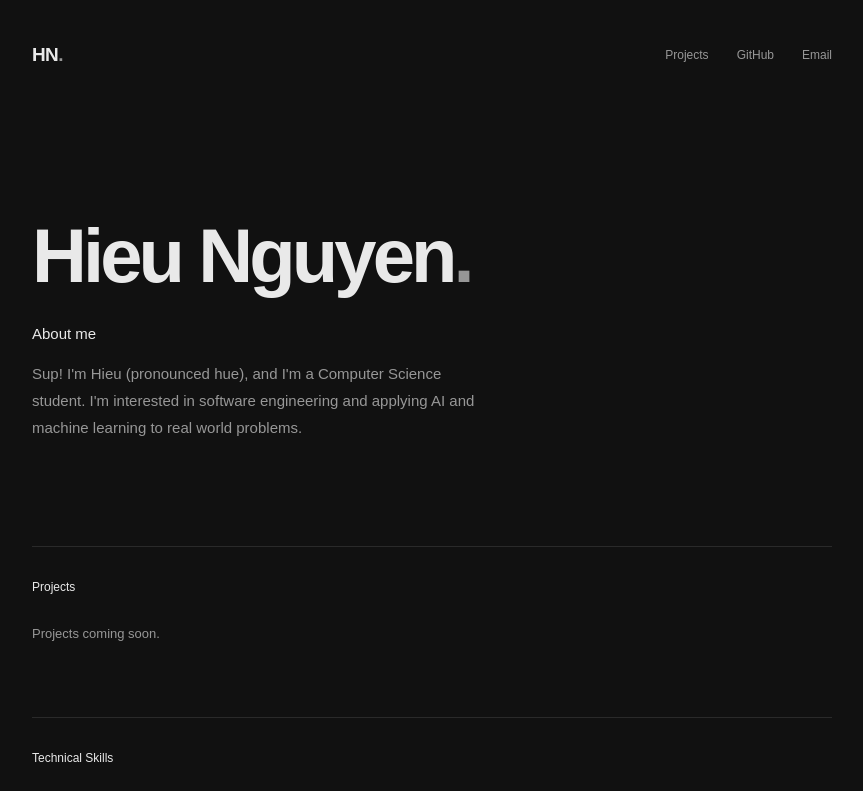
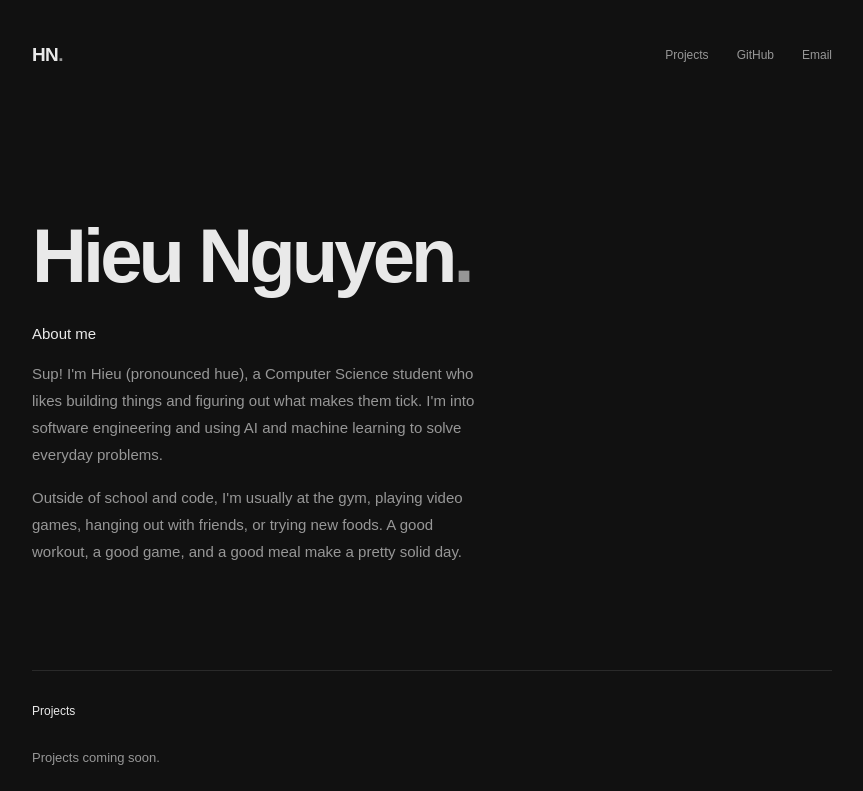
Before and after one commit to hieun5/portfolio, a React (Vite) app: page / in a window 1280 px wide. Shown: the top 791 px of the page, without its empty margins (208-1071 px from the left). Built offline with nearby package versions, Linux system fonts and the light colour scheme.

Commit message:
Add hobbies paragraph and give About me a warmer tone

```diff
--- a/src/App.tsx
+++ b/src/App.tsx
@@ -43,6 +43,7 @@ export default function App() {
             </h1>
             <h2 className="hero-about-heading">About me</h2>
             <p className="hero-intro">{profile.intro}</p>
+            <p className="hero-intro">{profile.interests}</p>
           </section>
 
           <section
--- a/src/content.ts
+++ b/src/content.ts
@@ -2,7 +2,9 @@
 export const profile = {
   name: "Hieu Nguyen",
   intro:
-    "Sup! I'm Hieu (pronounced hue), and I'm a Computer Science student. I'm interested in software engineering and applying AI and machine learning to real world problems.",
+    "Sup! I'm Hieu (pronounced hue), a Computer Science student who likes building things and figuring out what makes them tick. I'm into software engineering and using AI and machine learning to solve everyday problems.",
+  interests:
+    "Outside of school and code, I'm usually at the gym, playing video games, hanging out with friends, or trying new foods. A good workout, a good game, and a good meal make a pretty solid day.",
   github: "https://github.com/hieun5",
   email: "hieunguy141@gmail.com",
   source: "https://github.com/hieun5/portfolio",
--- a/src/styles.css
+++ b/src/styles.css
@@ -119,6 +119,9 @@ h1 span {
   color: var(--muted);
   max-width: 460px;
   margin: 0;
+}
+.hero-intro + .hero-intro {
+  margin-top: 16px;
 }
 .text-link {
   display: inline-flex;
```
Also changed, not shown: 1 other file (tests, documents, lock files or other folders).
